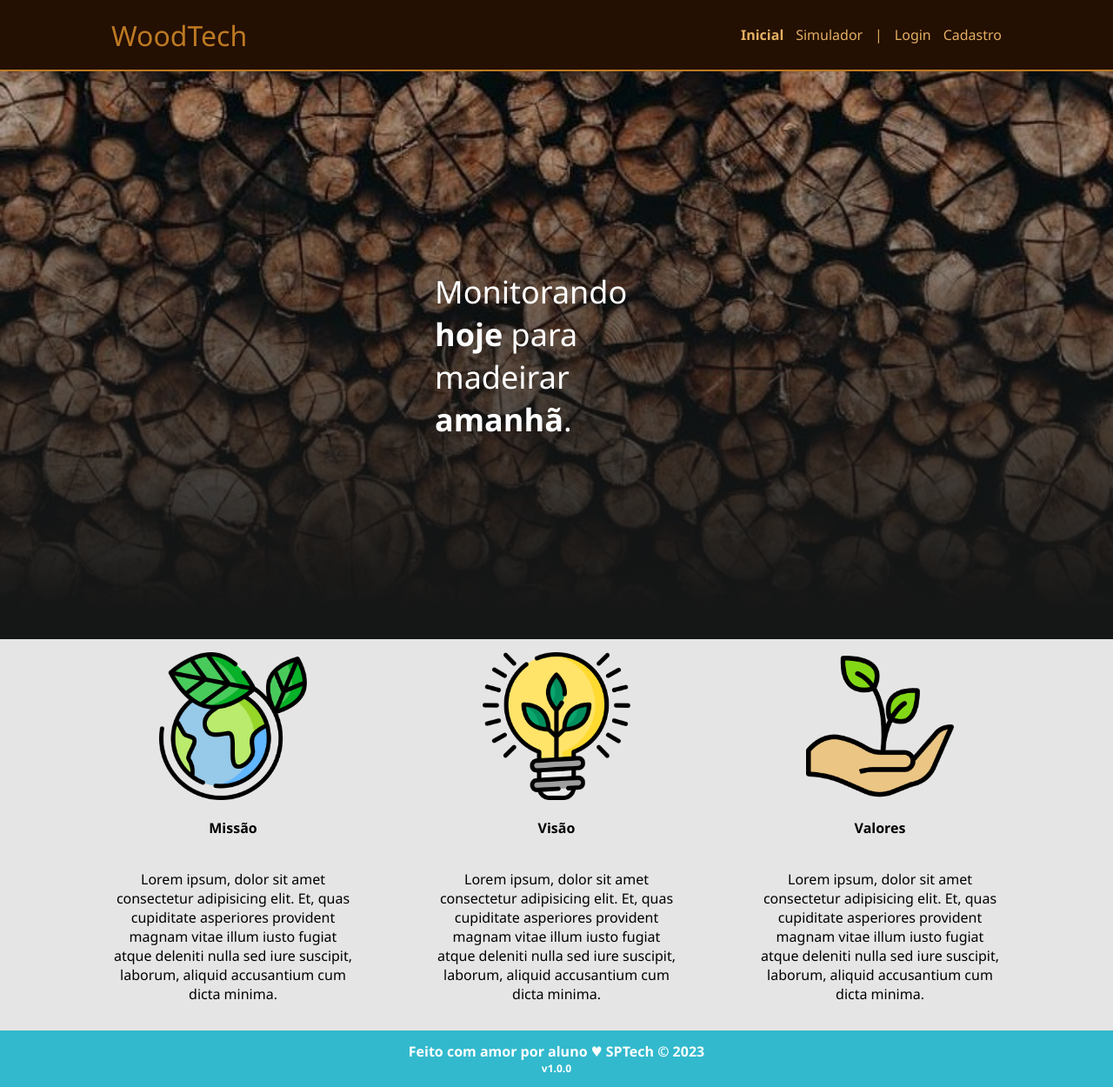
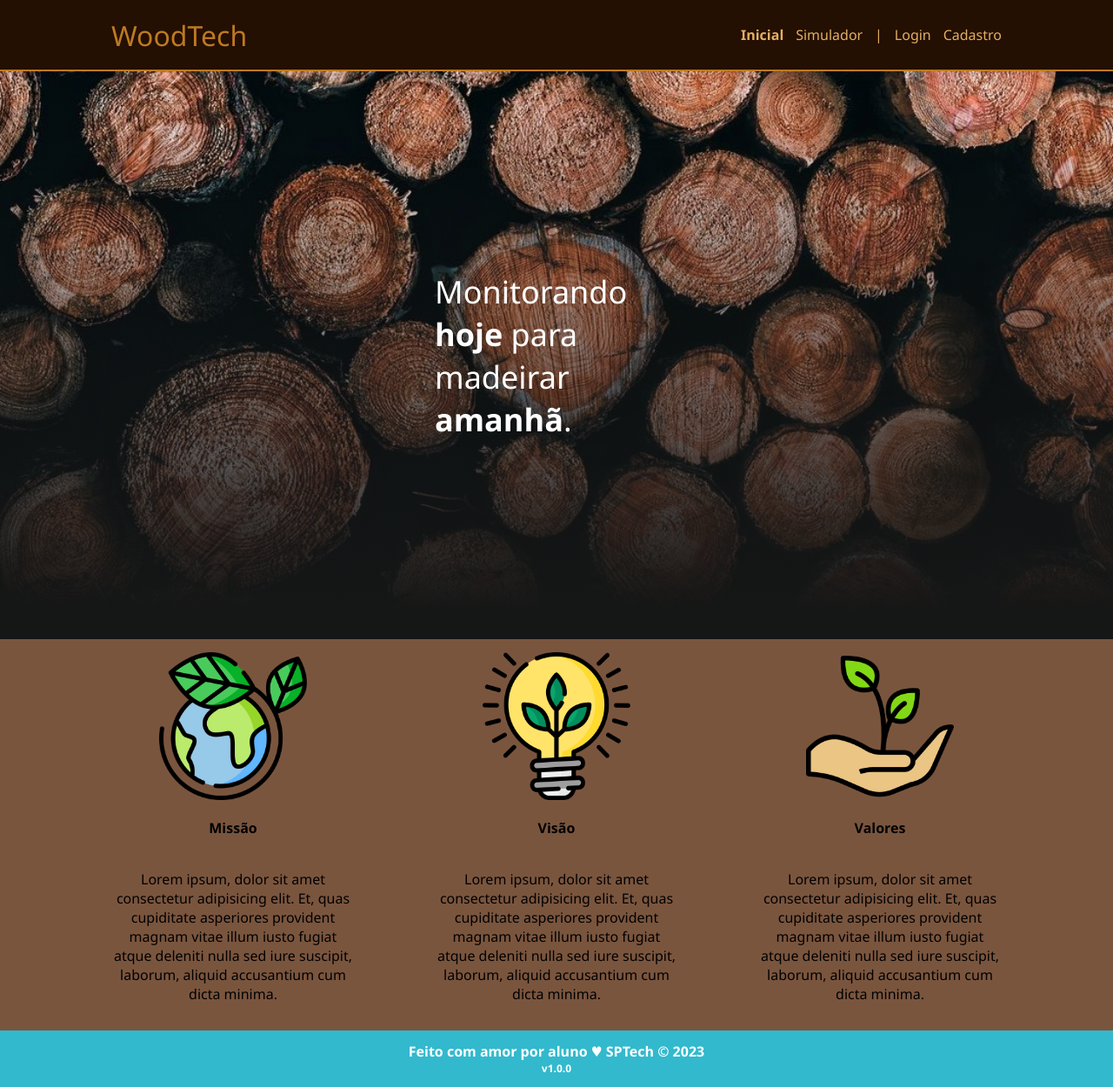
Before and after one commit to amandaribeiro1/WoodTech, a website: page site/public/index.html in a window 1280 px wide. Shown: the whole page at 87% size. Drawn offline with Linux system fonts and the light colour scheme.

Commit message:
Novo banner

```diff
--- a/site/public/css/estilo.css
+++ b/site/public/css/estilo.css
@@ -61,7 +61,7 @@ body {
 .banner {
   height: var(--tamanho-banner);
   width: 100%;
-  background: linear-gradient(transparent 5%, #151616  95%), url('../assets/imgs/banner.jpg');
+  background: linear-gradient(transparent 5%, #151616  95%), url('../assets/imgs/banner2.jpg');
   color: white;
   background-repeat: no-repeat;
   background-size: cover;
@@ -85,7 +85,7 @@ body {
 }
 
 .social {
-  background-color: #e5e5e5;
+  background-color: #7a553e;
   display: flex;
 }
 
```
Also changed, not shown: site/public/assets/imgs/banner2.jpg (added).
